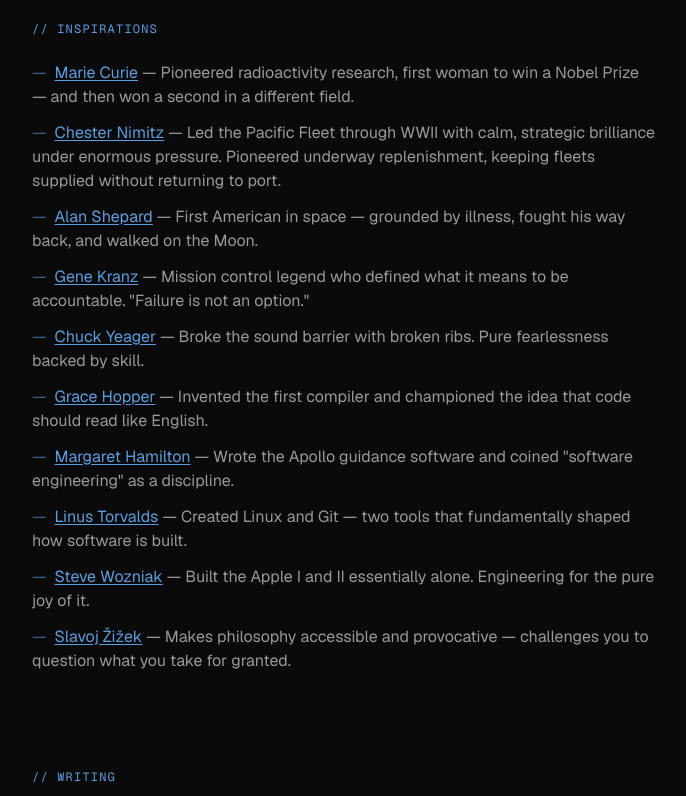
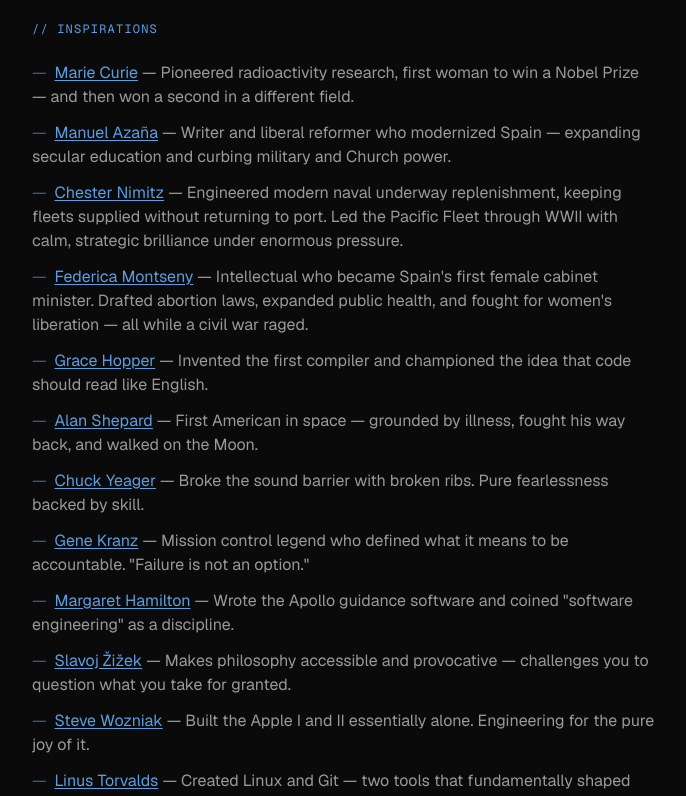
Before and after one commit to carlmlane/carlmlane.github.io, a Next.js app: page / in a window 1280 px wide. Shown: the part 1320-2116 px from the top of the page, without its empty margins (296-982 px from the left). Built offline with nearby package versions, Linux system fonts and the light colour scheme.

Commit message:
feat: extend inspirations

```diff
--- a/src/components/inspirations.tsx
+++ b/src/components/inspirations.tsx
@@ -11,11 +11,31 @@
       'Pioneered radioactivity research, first woman to win a Nobel Prize — and then won a second in a different field.',
   },
   {
+    id: 'azana',
+    name: 'Manuel Azaña',
+    url: 'https://en.wikipedia.org/wiki/Manuel_Aza%C3%B1a',
+    reason:
+      'Writer and liberal reformer who modernized Spain  — expanding secular education and curbing military and Church power.',
+  },
+  {
     id: 'nimitz',
     name: 'Chester Nimitz',
     url: 'https://en.wikipedia.org/wiki/Chester_W._Nimitz',
     reason:
-      'Led the Pacific Fleet through WWII with calm, strategic brilliance under enormous pressure. Pioneered underway replenishment, keeping fleets supplied without returning to port.',
+      'Engineered modern naval underway replenishment, keeping fleets supplied without returning to port. Led the Pacific Fleet through WWII with calm, strategic brilliance under enormous pressure.',
+  },
+  {
+    id: 'montseny',
+    name: 'Federica Montseny',
+    url: 'https://en.wikipedia.org/wiki/Federica_Montseny',
+    reason:
+      "Intellectual who became Spain's first female cabinet minister. Drafted abortion laws, expanded public health, and fought for women's liberation — all while a civil war raged.",
+  },
+  {
+    id: 'hopper',
+    name: 'Grace Hopper',
+    url: 'https://en.wikipedia.org/wiki/Grace_Hopper',
+    reason: 'Invented the first compiler and championed the idea that code should read like English.',
   },
   {
     id: 'shepard',
@@ -24,22 +44,16 @@
     reason: 'First American in space — grounded by illness, fought his way back, and walked on the Moon.',
   },
   {
-    id: 'kranz',
-    name: 'Gene Kranz',
-    url: 'https://en.wikipedia.org/wiki/Gene_Kranz',
-    reason: 'Mission control legend who defined what it means to be accountable. "Failure is not an option."',
-  },
-  {
     id: 'yeager',
     name: 'Chuck Yeager',
     url: 'https://en.wikipedia.org/wiki/Chuck_Yeager',
     reason: 'Broke the sound barrier with broken ribs. Pure fearlessness backed by skill.',
   },
   {
-    id: 'hopper',
-    name: 'Grace Hopper',
-    url: 'https://en.wikipedia.org/wiki/Grace_Hopper',
-    reason: 'Invented the first compiler and championed the idea that code should read like English.',
+    id: 'kranz',
+    name: 'Gene Kranz',
+    url: 'https://en.wikipedia.org/wiki/Gene_Kranz',
+    reason: 'Mission control legend who defined what it means to be accountable. "Failure is not an option."',
   },
   {
     id: 'hamilton',
@@ -48,10 +62,10 @@
     reason: 'Wrote the Apollo guidance software and coined "software engineering" as a discipline.',
   },
   {
-    id: 'torvalds',
-    name: 'Linus Torvalds',
-    url: 'https://en.wikipedia.org/wiki/Linus_Torvalds',
-    reason: 'Created Linux and Git — two tools that fundamentally shaped how software is built.',
+    id: 'zizek',
+    name: 'Slavoj Žižek',
+    url: 'https://en.wikipedia.org/wiki/Slavoj_%C5%BDi%C5%BEek',
+    reason: 'Makes philosophy accessible and provocative — challenges you to question what you take for granted.',
   },
   {
     id: 'wozniak',
@@ -60,10 +74,10 @@
     reason: 'Built the Apple I and II essentially alone. Engineering for the pure joy of it.',
   },
   {
-    id: 'zizek',
-    name: 'Slavoj Žižek',
-    url: 'https://en.wikipedia.org/wiki/Slavoj_%C5%BDi%C5%BEek',
-    reason: 'Makes philosophy accessible and provocative — challenges you to question what you take for granted.',
+    id: 'torvalds',
+    name: 'Linus Torvalds',
+    url: 'https://en.wikipedia.org/wiki/Linus_Torvalds',
+    reason: 'Created Linux and Git — two tools that fundamentally shaped how software is built.',
   },
 ];
 
```
Also changed, not shown: 1 other file (tests, documents, lock files or other folders).
